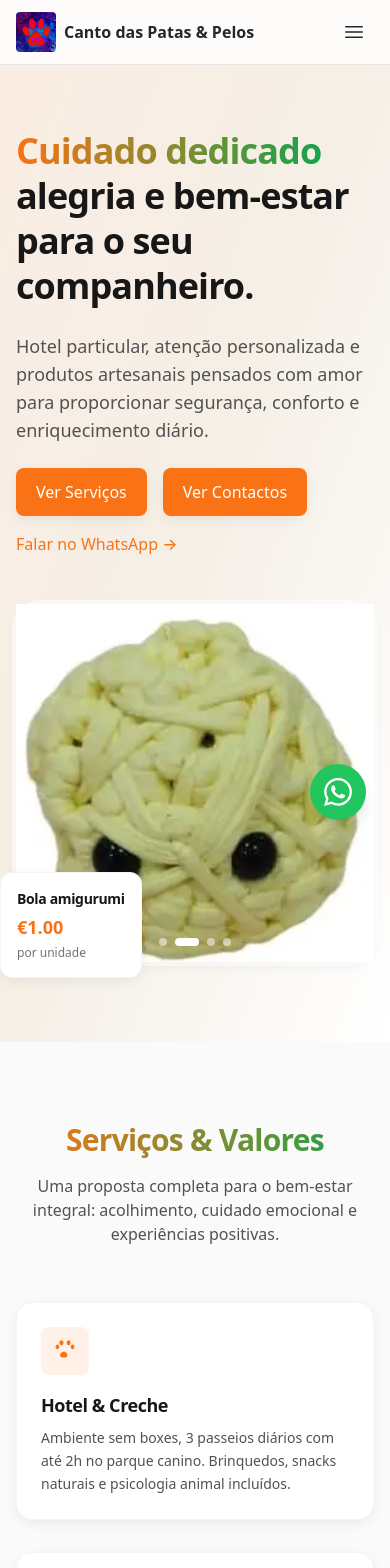
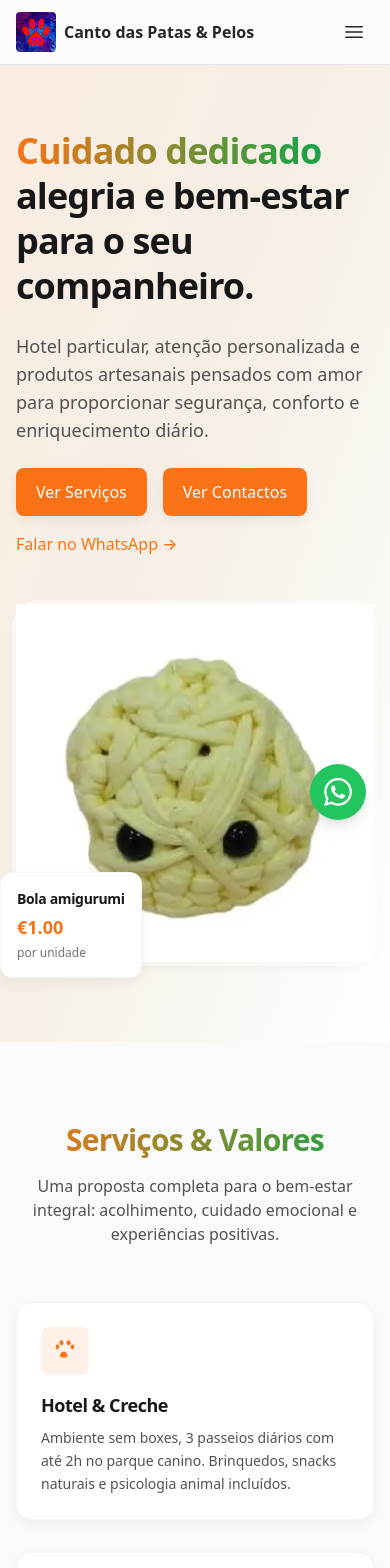
Before and after one commit to Drete457/4-patas, a React (Vite) app: page / in a window 390 px wide. Shown: the top 1568 px of the page. Built offline with nearby package versions, Linux system fonts and the light colour scheme.

Commit message:
fix: adjust image display properties for better responsiveness and aesthetics

```diff
--- a/src/components/Hero.tsx
+++ b/src/components/Hero.tsx
@@ -64,11 +64,13 @@ export default function Hero() {
                 }
               >
                 {imagesLoaded[idx] ? (
-                  <img
-                    src={product.image}
-                    alt={product.name}
-                    className="w-full h-full object-cover group-hover:scale-105 transition-transform duration-500"
-                  />
+                  <div className="w-full h-full p-8 flex items-center justify-center bg-white dark:bg-neutral-800">
+                    <img
+                      src={product.image}
+                      alt={product.name}
+                      className="w-full h-full object-contain group-hover:scale-105 transition-transform duration-500"
+                    />
+                  </div>
                 ) : (
                   <div className="w-full h-full animate-pulse bg-gradient-to-r from-neutral-200 via-neutral-300 to-neutral-200 dark:from-neutral-700 dark:via-neutral-600 dark:to-neutral-700" />
                 )}
--- a/src/components/ProductsGallery.tsx
+++ b/src/components/ProductsGallery.tsx
@@ -70,11 +70,11 @@ export default function ProductsGallery() {
               className="group relative bg-sand dark:bg-neutral-900 rounded-2xl overflow-hidden shadow-soft border border-neutral-200 dark:border-neutral-700 animate-on-scroll"
               style={{ transitionDelay: `${(idx % 4) * 100}ms` }}
             >
-              <div className="aspect-square overflow-hidden">
+              <div className="aspect-square overflow-hidden p-4 flex items-center justify-center bg-white dark:bg-neutral-800">
                 <LazyImage
                   src={p.image}
                   alt={p.name}
-                  className="w-full h-full object-cover group-hover:scale-105 transition"
+                  className="w-full h-full object-contain group-hover:scale-105 transition"
                   skeletonClassName="rounded-t-2xl"
                 />
               </div>
```
